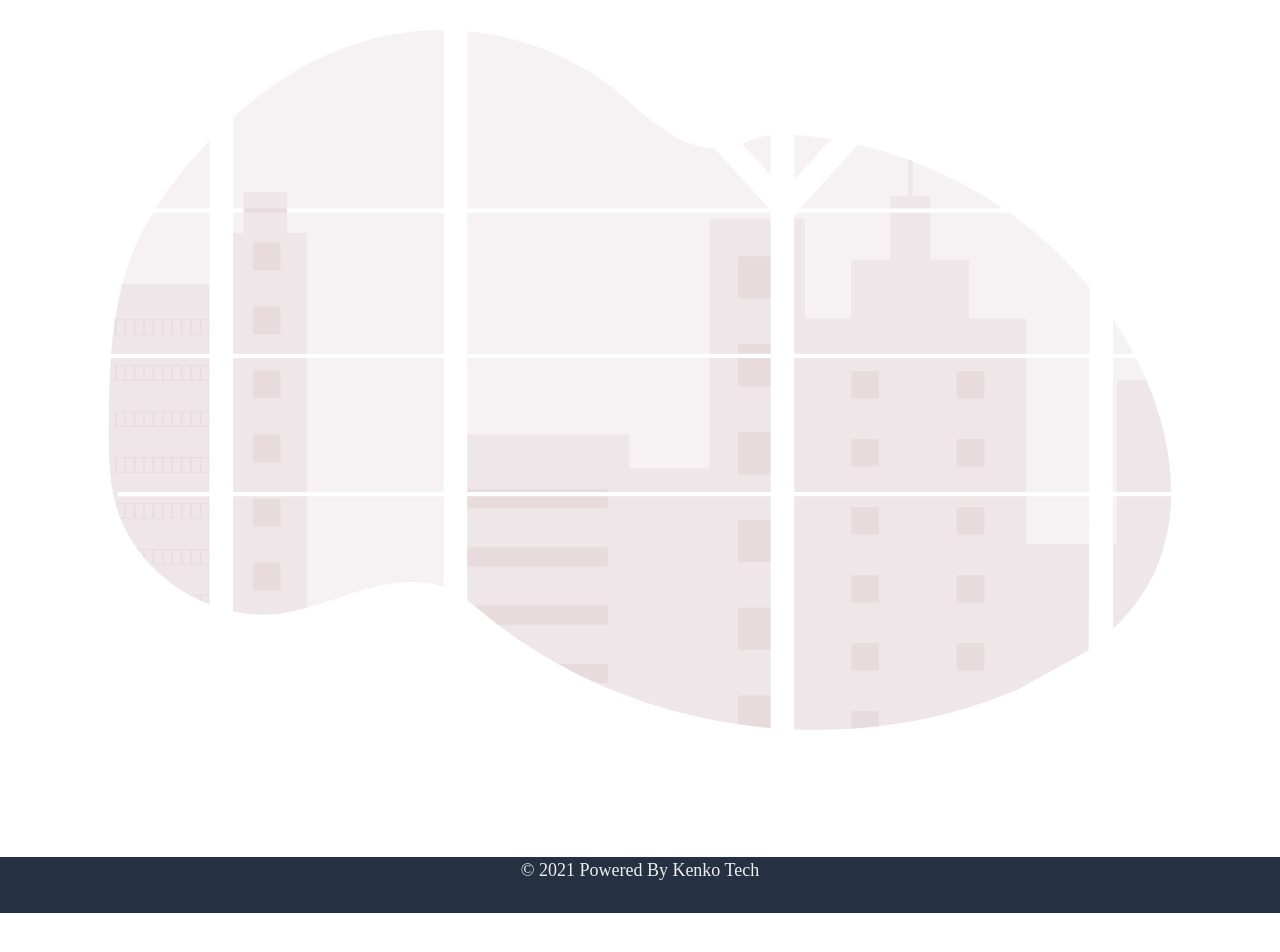
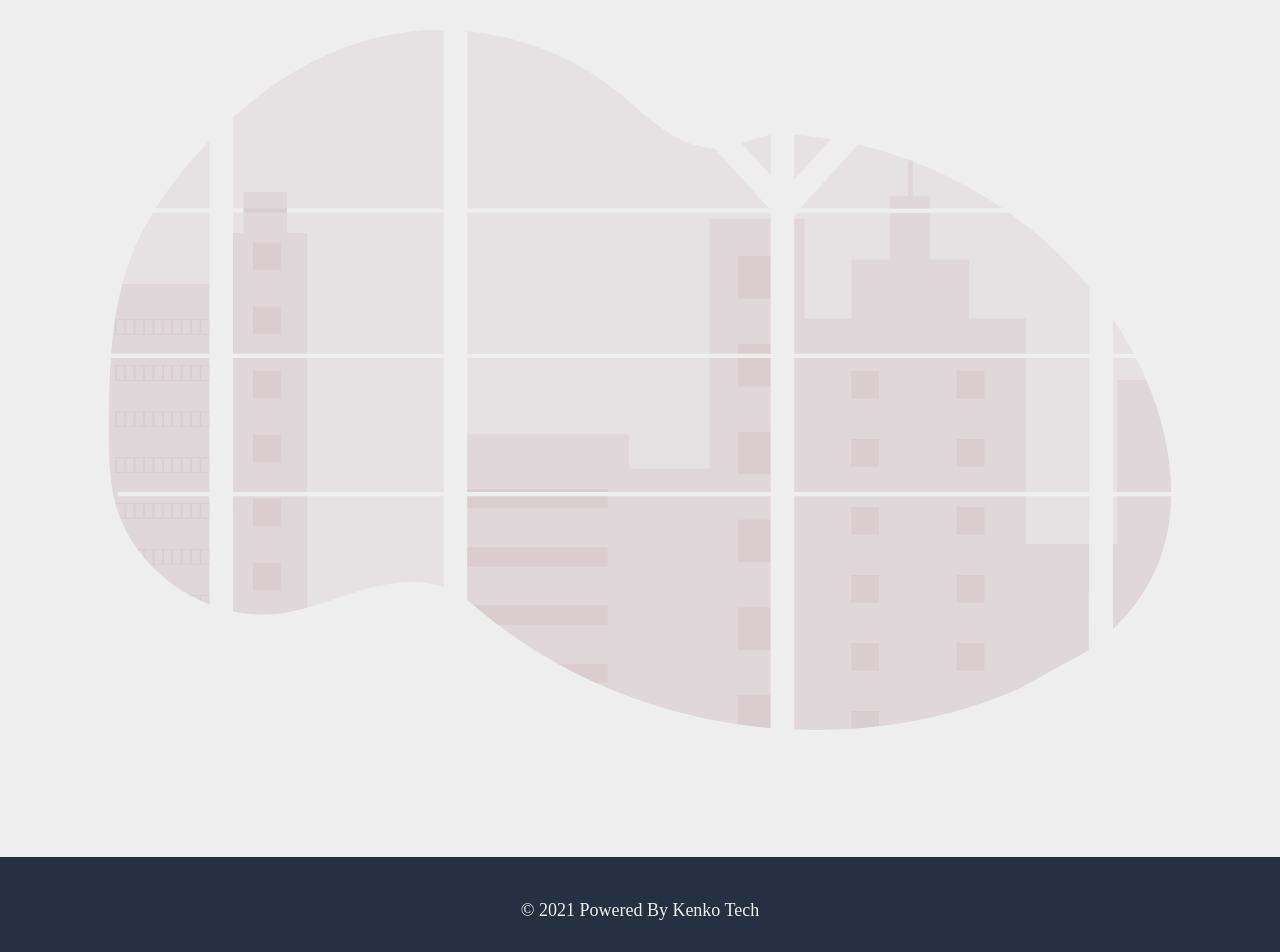
Before and after one commit to 1adityas/HMS, a React (Create React App) app: page / in a window 1280 px wide. Shown: the top 952 px of the page. Before the commit the page ends 913 px from the top, so only its background shows below. Built offline with nearby package versions, Linux system fonts and the light colour scheme.

Commit message:
footer done

```diff
--- a/src/App.css
+++ b/src/App.css
@@ -14,6 +14,8 @@
    width: 1552px;
    height: 1022px;
    opacity: .6;
+
+
  }
 
  #head1 {
--- a/src/components/Footer.css
+++ /dev/null
@@ -1,5 +0,0 @@
-.bottom-nav {
-
-    max-width: 600px;
-    background-color: #253143;
-}
--- a/src/components/Login.css
+++ b/src/components/Login.css
@@ -1,6 +1,7 @@
 .grid-container {
     display: flex;
     flex-wrap: wrap;
+    background-color: #EEEEEE;
     /* grid-template-columns: repeat(2,1fr); */
     /* grid-template-rows: repeat(1,1fr); */
     /* padding-right: 10rem; */
--- a/src/components/footer.js
+++ b/src/components/footer.js
@@ -21,6 +21,8 @@ export default function Footer() {
   return (
       <div className= "bottom-nav">
     <BottomNavigation
+    style={{ 'position':'relative',
+    'bottom':'0', 'height':'105px'}}
       value={value}
       onChange={(event, newValue) => {
         setValue(newValue);
@@ -32,13 +34,14 @@ export default function Footer() {
       {/* <BottomNavigationAction label="Favorites" icon={<FavoriteIcon />} />
       <BottomNavigationAction label="Nearby" icon={<LocationOnIcon />} /> */}
       <div style={{
+                    'padding':'40px',
                     'color': "#EEEEEE",
-                    'text-align': "left",
+                    'text-align': "center",
                     'font': "normal normal normal 18px/27px Poppins",
                     'letter-spacing': "0px",
-                    'color': "#EEEEEE",
                     'text-transform': "capitalize",
-                    'opacity': 1,}}>
+                    'opacity': 1,
+                   }}>
     © 2021 Powered By Kenko Tech</div>
     </BottomNavigation>
     </div>
```
Also changed, not shown: 1 other file (tests, documents, lock files or other folders).
